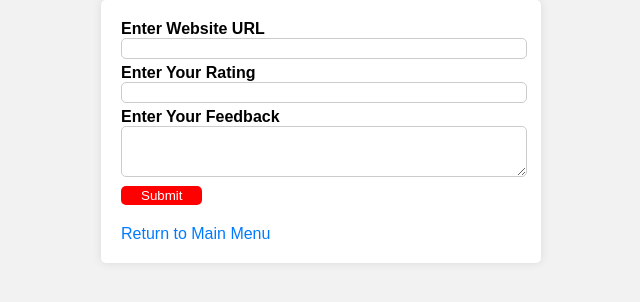
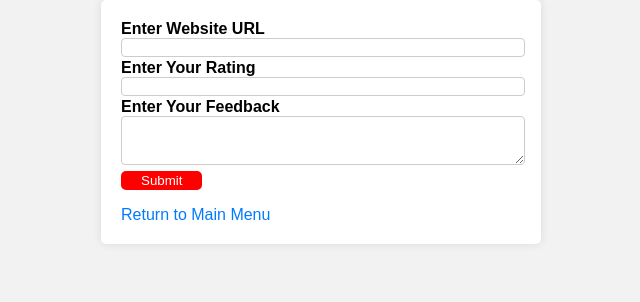
Before and after one commit to AbhinavJoe/KubeCentrix-Fraud-Detector, a Flask app: page /feedback in a window 1280 px wide. Shown: the top 302 px of the page, without its empty margins (319-959 px from the left). Run offline with Flask 3, Linux system fonts and the light colour scheme.

Commit message:
Update static

```diff
--- a/src/chrome extension/static/feedback.css
+++ b/src/chrome extension/static/feedback.css
@@ -24,10 +24,10 @@ input[type="url"],
 input[type="number"],
 textarea {
     width: 100%;
-    padding: 2px;
-    margin-bottom: 5px;
+    padding: 1px;
+    margin-bottom: 2px;
     border: 1px solid #ccc;
-    border-radius: 5px;
+    border-radius: 4px;
 }
 
 button {
@@ -46,12 +46,12 @@ button:hover {
 p {
     color: green;
     font-weight: bold;
-    margin-top: 10px;
+    margin-top: 5px;
 }
 
 a {
     text-decoration: none;
     color: #007BFF;
     display: block;
-    margin-top: 20px;
+    margin-top: 10px;
 }
```
Also changed, not shown: src/chrome extension/static/index.js (deleted, +0 -23 lines).
